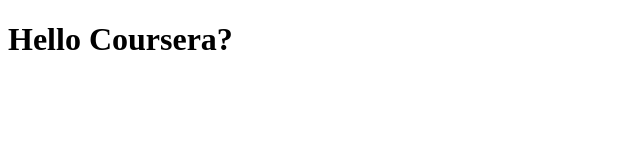
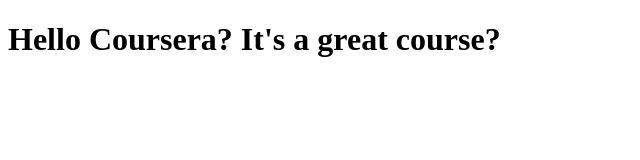
Before and after one commit to ctmwmom/coursera-testa, a plain HTML site: page site/index.html in a window 1280 px wide. Shown: the whole page, without its empty margins (0-640 px from the left). Drawn offline with Linux system fonts and the light colour scheme.

Commit message:
this si the message

```diff
--- a/site/index.html
+++ b/site/index.html
@@ -4,7 +4,7 @@
   <title> Hello Coursera! </title>
 </head>
 <body>
-<h1>Hello Coursera? </h1>
+<h1>Hello Coursera? It's a great course? </h1>
 
 </body>
 </html>
```
